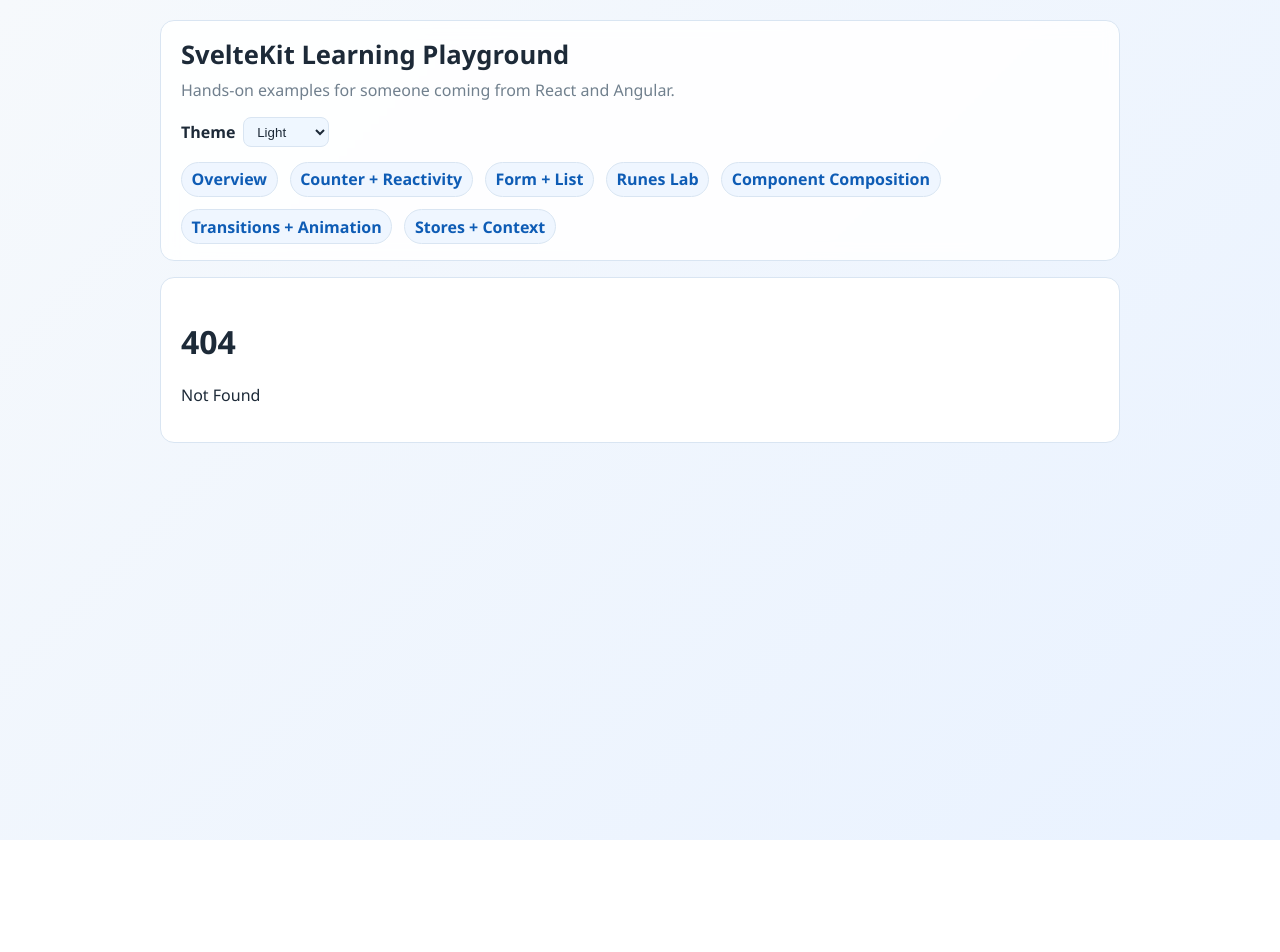
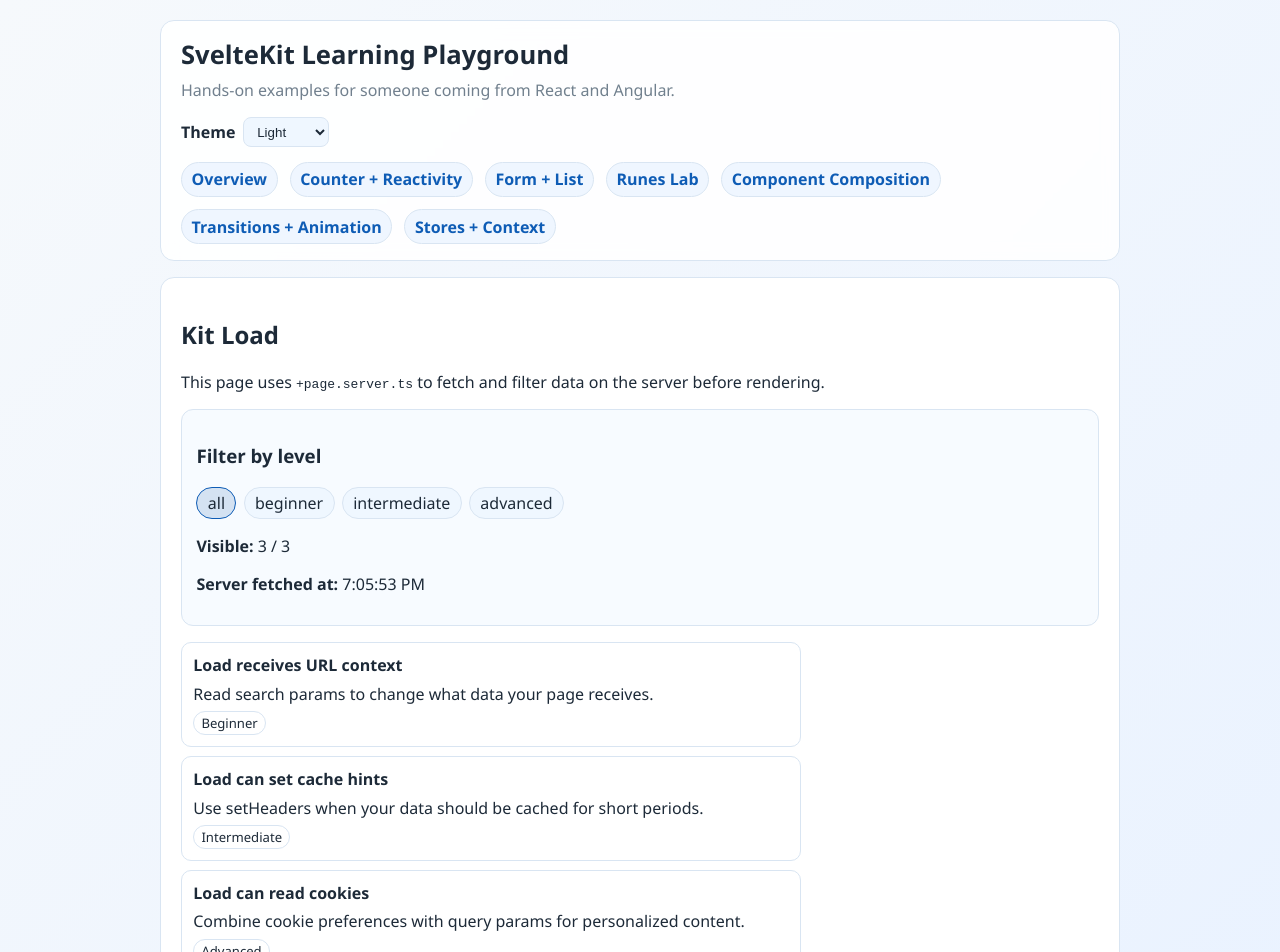
Before and after one commit to m-weida/svelte-learning-project, a SvelteKit app: page /kit-load in a window 1280 px wide. Before the commit this address had no page. Shown: the top 952 px of the page. Before the commit the page ends 840 px from the top, so only its background shows below. Built offline with nearby package versions, Linux system fonts and the light colour scheme.

Commit message:
Add Kit load example

```diff
--- /dev/null
+++ b/src/routes/kit-load/+page.server.ts
@@ -0,0 +1,59 @@
+import type { PageServerLoad } from './$types';
+
+type LessonAnnouncement = {
+	id: number;
+	title: string;
+	level: 'beginner' | 'intermediate' | 'advanced';
+	note: string;
+};
+
+const announcements: LessonAnnouncement[] = [
+	{
+		id: 1,
+		title: 'Load receives URL context',
+		level: 'beginner',
+		note: 'Read search params to change what data your page receives.'
+	},
+	{
+		id: 2,
+		title: 'Load can set cache hints',
+		level: 'intermediate',
+		note: 'Use setHeaders when your data should be cached for short periods.'
+	},
+	{
+		id: 3,
+		title: 'Load can read cookies',
+		level: 'advanced',
+		note: 'Combine cookie preferences with query params for personalized content.'
+	}
+];
+
+const validLevels = ['all', 'beginner', 'intermediate', 'advanced'] as const;
+
+type FilterLevel = (typeof validLevels)[number];
+
+function toFilterLevel(value: string | null): FilterLevel {
+	if (value && validLevels.includes(value as FilterLevel)) {
+		return value as FilterLevel;
+	}
+
+	return 'all';
+}
+
+export const load: PageServerLoad = async ({ setHeaders, url }) => {
+	const level = toFilterLevel(url.searchParams.get('level'));
+	const visible =
+		level === 'all' ? announcements : announcements.filter((announcement) => announcement.level === level);
+
+	setHeaders({
+		'cache-control': 'max-age=0, s-maxage=45'
+	});
+
+	return {
+		level,
+		totalCount: announcements.length,
+		visibleCount: visible.length,
+		announcements: visible,
+		fetchedAt: new Date().toISOString()
+	};
+};
--- /dev/null
+++ b/src/routes/kit-load/+page.svelte
@@ -0,0 +1,100 @@
+<script lang="ts">
+	let { data } = $props();
+
+	const levelOptions = ['all', 'beginner', 'intermediate', 'advanced'];
+</script>
+
+<section>
+	<h2>Kit Load</h2>
+	<p>
+		This page uses <code>+page.server.ts</code> to fetch and filter data on the server before rendering.
+	</p>
+
+	<div class="panel">
+		<h3>Filter by level</h3>
+		<div class="chips">
+			{#each levelOptions as option}
+				<a class:selected={data.level === option} href={`/kit-load?level=${option}`}>{option}</a>
+			{/each}
+		</div>
+		<p><strong>Visible:</strong> {data.visibleCount} / {data.totalCount}</p>
+		<p><strong>Server fetched at:</strong> {new Date(data.fetchedAt).toLocaleTimeString()}</p>
+	</div>
+
+	<ul>
+		{#each data.announcements as announcement (announcement.id)}
+			<li>
+				<strong>{announcement.title}</strong>
+				<p>{announcement.note}</p>
+				<span class="badge">{announcement.level}</span>
+			</li>
+		{/each}
+	</ul>
+
+	<div class="exercise">
+		<h3>Mini-exercise</h3>
+		<p>
+			Add a second query parameter for sorting, then update the server load function so sorting happens
+			before data is returned.
+		</p>
+	</div>
+</section>
+
+<style>
+	.panel,
+	.exercise {
+		border: 1px solid var(--color-border);
+		border-radius: 12px;
+		padding: 0.9rem;
+		background: var(--color-surface-soft);
+		margin-top: 0.8rem;
+	}
+
+	.chips {
+		display: flex;
+		gap: 0.45rem;
+		flex-wrap: wrap;
+		margin: 0.55rem 0;
+	}
+
+	a {
+		text-decoration: none;
+		border: 1px solid var(--color-border);
+		border-radius: 999px;
+		padding: 0.25rem 0.65rem;
+		background: var(--color-button-bg);
+		color: var(--color-text);
+	}
+
+	a.selected {
+		border-color: var(--color-primary);
+		background: color-mix(in srgb, var(--color-primary) 18%, var(--color-surface));
+	}
+
+	ul {
+		list-style: none;
+		padding-left: 0;
+		max-width: 620px;
+	}
+
+	li {
+		border: 1px solid var(--color-border);
+		border-radius: 10px;
+		padding: 0.7rem;
+		margin: 0.55rem 0;
+		background: var(--color-surface);
+	}
+
+	li p {
+		margin: 0.4rem 0;
+	}
+
+	.badge {
+		display: inline-block;
+		padding: 0.12rem 0.45rem;
+		border: 1px solid var(--color-border);
+		border-radius: 999px;
+		font-size: 0.82rem;
+		text-transform: capitalize;
+	}
+</style>
```
